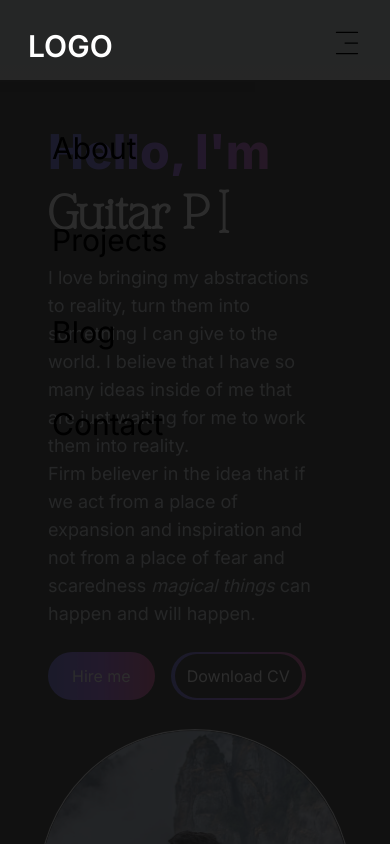
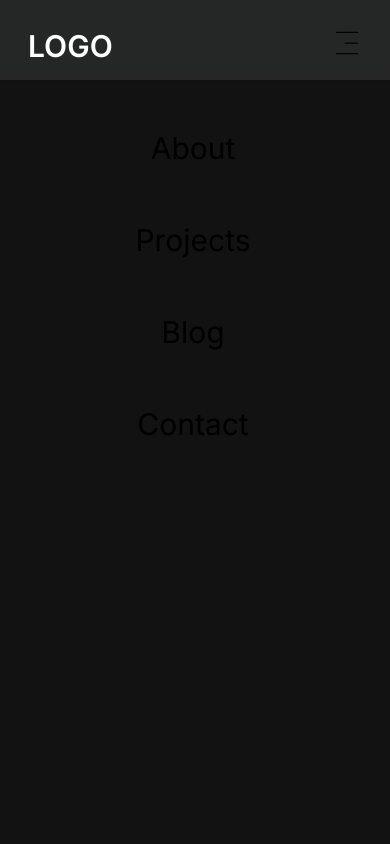
Before and after one commit to ravenZ3/portfolio, a Next.js app: page / in a window 390 px wide. Both pictures are taken after a click on the icon 347 px from the left and 43 px from the top of the page. Shown: the top 844 px of the page. Built offline with nearby package versions, Linux system fonts and the light colour scheme.

Commit message:
menu animation added

```diff
--- a/components/Navbar.jsx
+++ b/components/Navbar.jsx
@@ -44,9 +44,9 @@ const NavBar = () => {
 						}}
 						size={30}
 					/>
-					{menu && (
-						<div className="fixed mt-6 left-0 bg-[#121212e2] p-10 h-full w-full ">
-							<ul className="flex flex-col justify-center align-middle gap-10">
+
+					<div className={`fixed mt-6 left-0 bg-[#121212] p-10 h-full w-full transition-all duration-300 transform ${menu ? 'translate-x-0 opacity-100':'translate-x-full opacity-0'} `}>
+						<ul className="flex flex-col justify-center items-center gap-10 ">
 							{navLinks.map((link, index) => (
 								<li key={index}>
 									<NavLink
@@ -57,7 +57,6 @@ const NavBar = () => {
 							))}
 						</ul>
 					</div>
-					)}
 				</div>
 			</div>
 		</nav>
```
Lines whose indentation alone changed are shown as unchanged.
